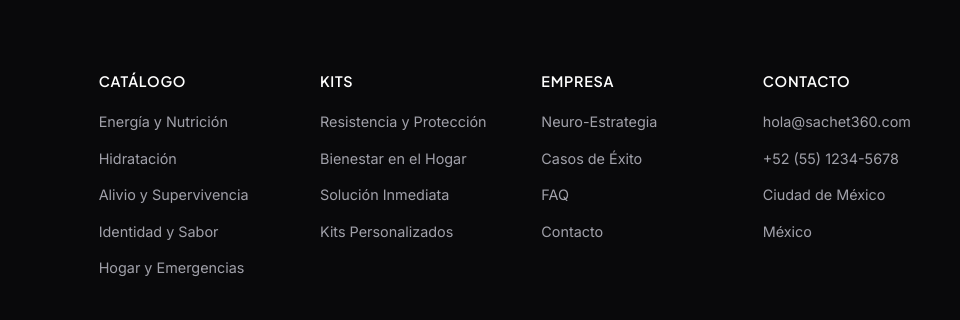
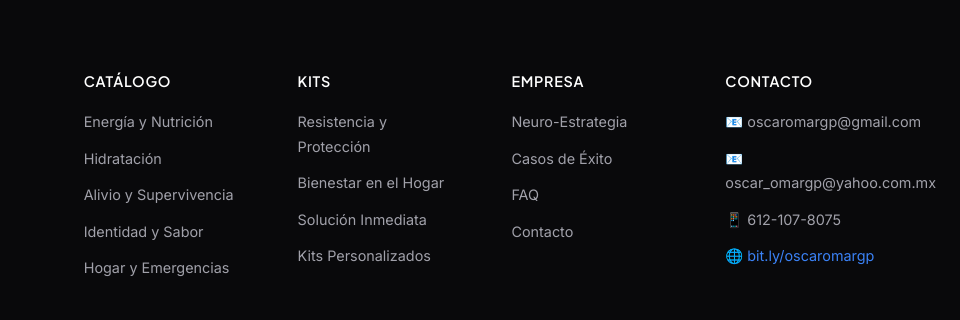
Before and after one commit to oscaromargp/sachet-strategy-360, a plain HTML site: page index.html in a window 1280 px wide. Shown: the part 8824-9144 px from the top of the page, 320-1280 px from the left. Drawn offline with Linux system fonts and the light colour scheme.

Commit message:
Update contact info

```diff
--- a/index.html
+++ b/index.html
@@ -1102,10 +1102,10 @@
                 <div class="footer-links">
                     <h4>Contacto</h4>
                     <ul>
-                        <li>hola@sachet360.com</li>
-                        <li>+52 (55) 1234-5678</li>
-                        <li>Ciudad de México</li>
-                        <li>México</li>
+                        <li>📧 oscaromargp@gmail.com</li>
+                        <li>📧 oscar_omargp@yahoo.com.mx</li>
+                        <li>📱 612-107-8075</li>
+                        <li>🌐 <a href="https://bit.ly/oscaromargp" target="_blank" style="color: var(--primary-400);">bit.ly/oscaromargp</a></li>
                     </ul>
                 </div>
             </div>
```
